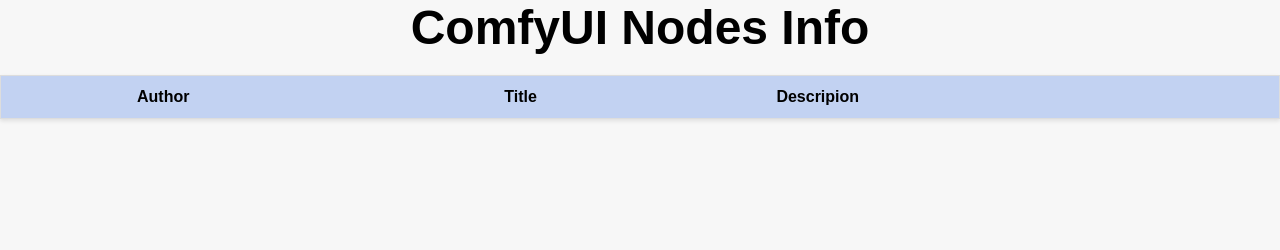
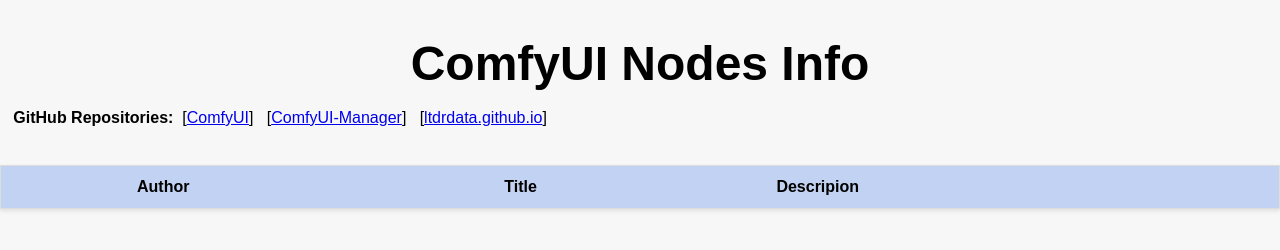
Before and after one commit to ltdrdata/ltdrdata.github.io, a plain HTML site: page index.html in a window 1280 px wide. Drawn offline with Linux system fonts and the light colour scheme; no server answers.

Commit message:
elaborate page

```diff
--- a/index.html
+++ b/index.html
@@ -1,5 +1,6 @@
 <!DOCTYPE html>
 <html>
+<title>ComfyUI Nodes Info</title>
 <head>
     <style>
         body {
@@ -47,7 +48,17 @@
 
 </head>
 <body>
+    <BR>
+    <BR>
     <center><B><font size='20px'>ComfyUI Nodes Info</font></B></center>
+    <BR>
+    &nbsp;&nbsp;&nbsp;<B>GitHub Repositories:</B>&nbsp;&nbsp;[<a href="https://github.com/comfyanonymous/ComfyUI" target="blank"/>ComfyUI</a>]
+    &nbsp;
+    [<a href="https://github.com/ltdrdata/ComfyUI-Manager" target="blank"/>ComfyUI-Manager</a>]
+    &nbsp;
+    [<a href="https://github.com/ltdrdata/ltdrdata.github.io" target="blank"/>ltdrdata.github.io</a>]
+    <BR>
+    <BR>
     <table id="json-table">
         <thead>
             <tr>
```
Also changed, not shown: 1 other file.
